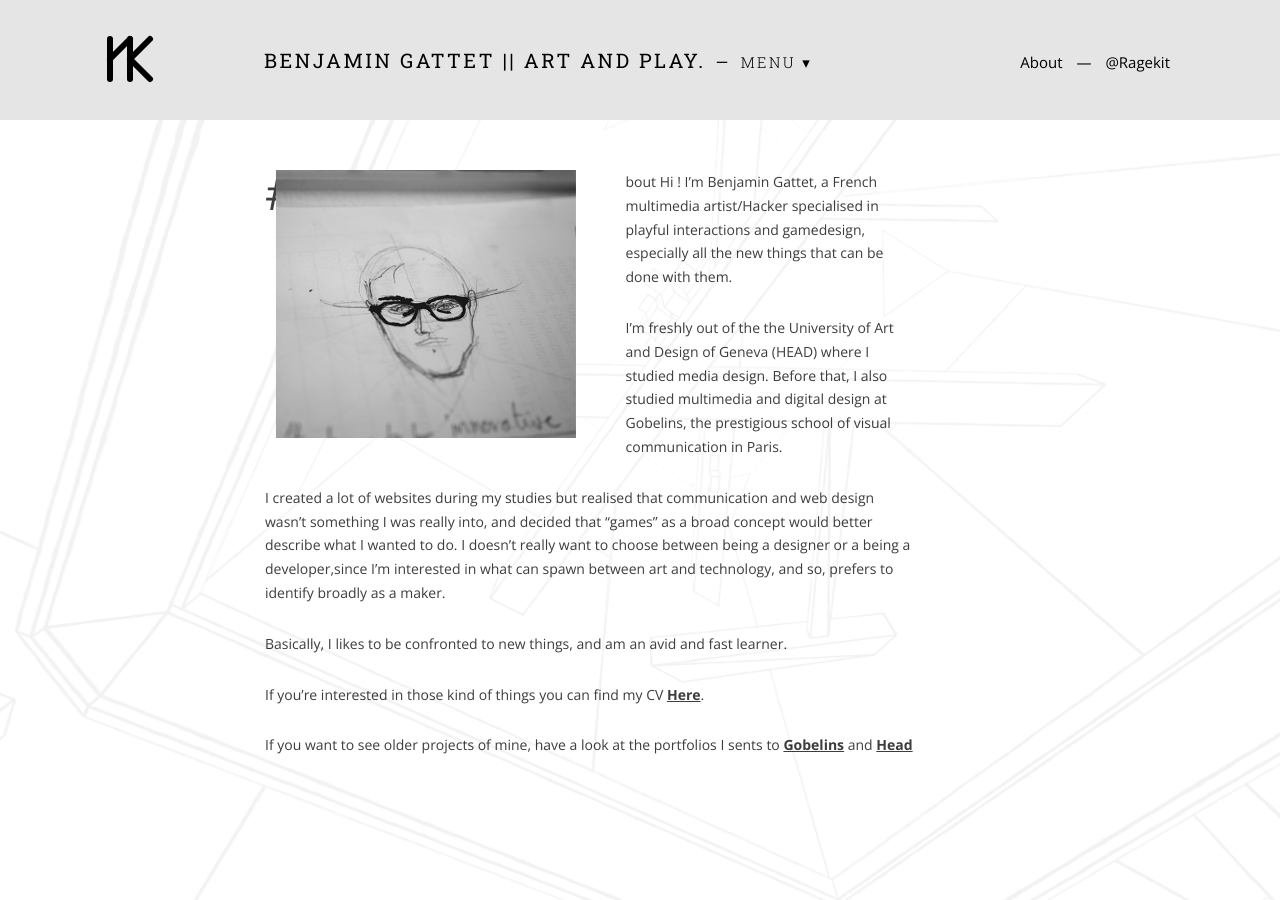
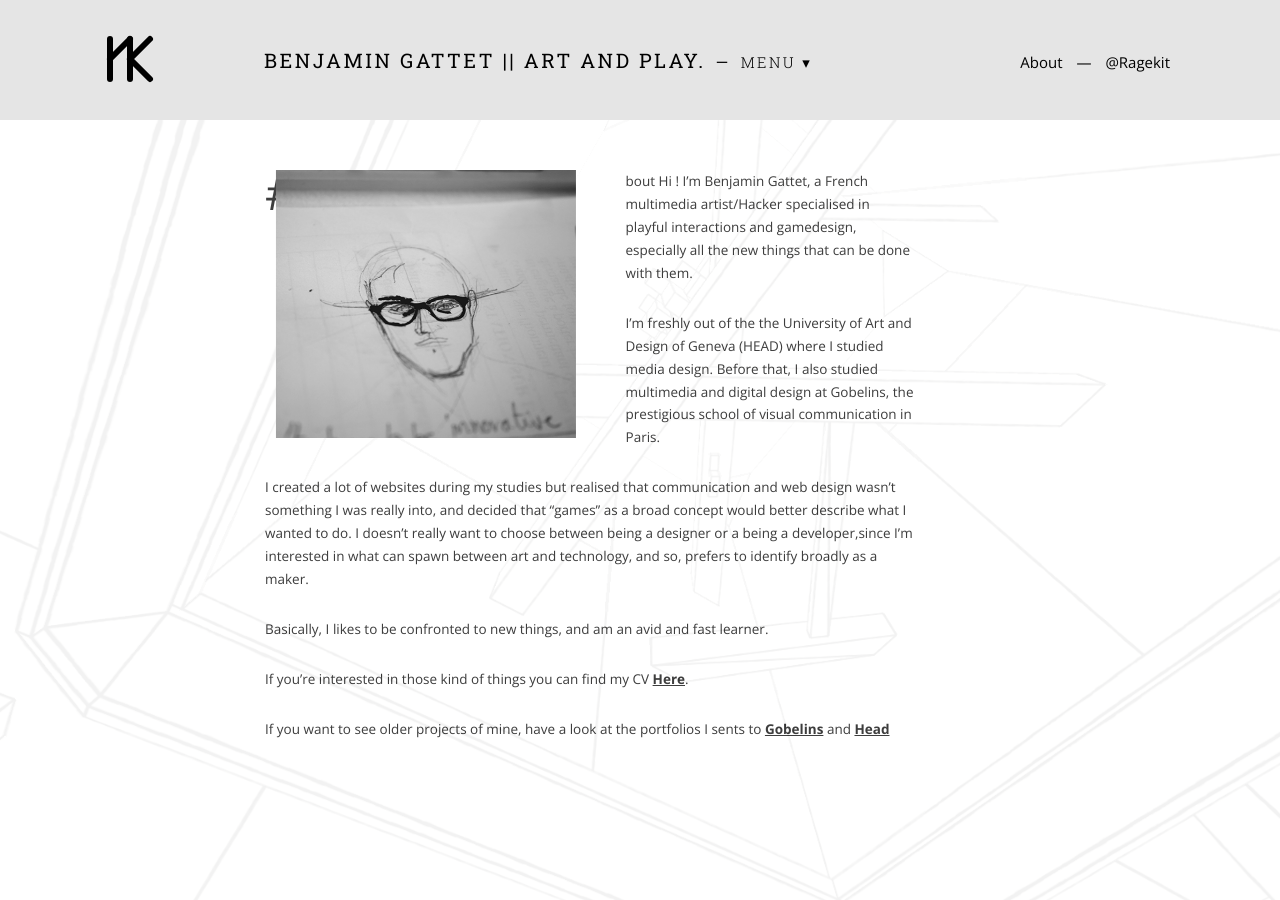
Before and after one commit to ragekit/ragekit.github.io, a Jekyll site: the page built from index.html, in a window 1280 px wide. Built offline with Jekyll 4.4.1, drawn with Linux system fonts in a browser that asks for light colours.

Commit message:
tiny bitsy smaller font

```diff
--- a/css/main.scss
+++ b/css/main.scss
@@ -13,7 +13,7 @@ $hover : #E5E5E5;
 $menuSelected : $hover;
 $mainFont : "Open Sans";
 $titleFont : "Roboto Slab";
-$mainTextSize : 14px;
+$mainTextSize : 13.5px;
 
 $headerColor : #F5F5F5;
 
@@ -206,7 +206,7 @@ div.mainText{
   }
 
   p{
-    font-size:14px;
+    font-size:$mainTextSize;
     font-weight:400;
     line-height:1.7;
     color:$dark-gray;
```
